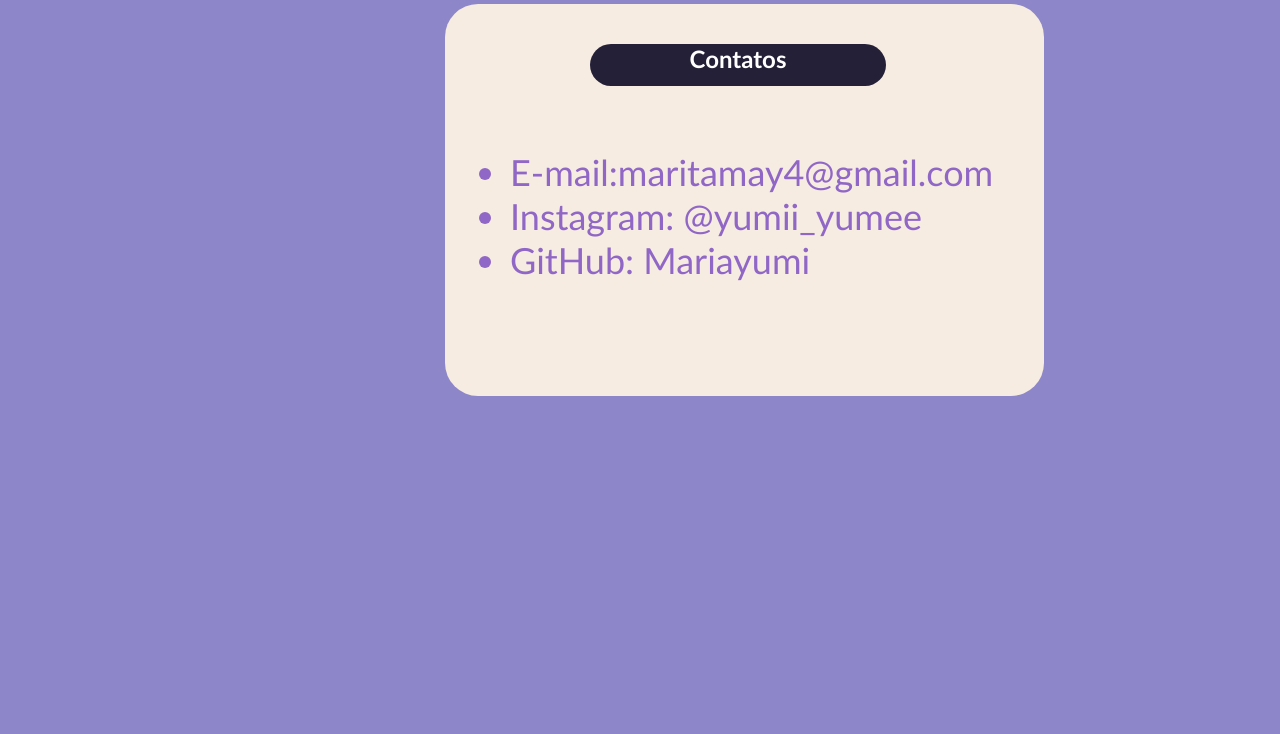
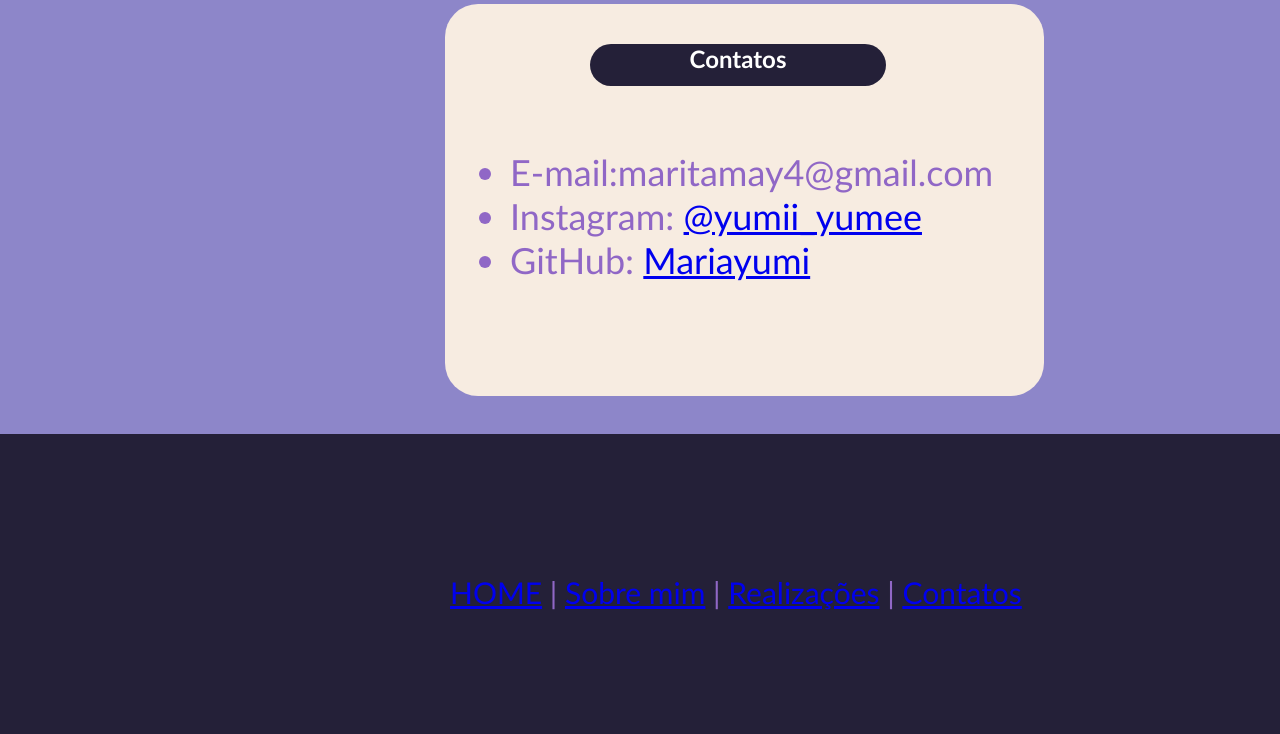
Before and after one commit to Mariayumi/trabalho_design_digital, a Python web app: template scr/template/contatos.html in a window 1280 px wide; the page is wider, and only the part inside the window is pictured. Shown: the part 366-1100 px from the top of that part. Before the commit the page ends 762 px from the top of that part, so only its background shows below. Run offline with Jinja, Linux system fonts and the light colour scheme; the template is opened without the code that fills it, so the values that code supplies are empty.

Commit message:
Html e css do projeto

```diff
--- a/scr/static/estilos.css
+++ b/scr/static/estilos.css
@@ -32,8 +32,16 @@ h1, ul{
 }
 .baixo{
     position: absolute;
+    left: 0px;
     width: 1520px;
-    height: 200px;
-    color: rgb(141, 134, 201);
+    height: 300px;
+    background-color: #242038;
     z-index: -1;
 }
+.links{
+    position: absolute;
+    color: #9067C6;
+    font-size: 30px;
+    left: 450px;
+    font-family: 'Trebuchet MS', 'Lucida Sans Unicode', 'Lucida Grande', 'Lucida Sans', Arial, sans-serif;
+}
--- a/scr/template/contatos.html
+++ b/scr/template/contatos.html
@@ -46,10 +46,16 @@
     <h1 class='cont'>Contatos</h1>
     <ul class='info'>
         <li>E-mail:maritamay4@gmail.com</li>
-        <li>Instagram: @yumii_yumee</li>
-        <li>GitHub: Mariayumi</li>
+        <li>Instagram: <a href="https://www.instagram.com/yumii_yumee/">@yumii_yumee</a></li>
+        <li>GitHub: <a href="https://github.com/Mariayumi">Mariayumi</a></li>
     </ul>
     <div class='bloco1'></div>
+    </section>
+    <section class="links" style="top: 940px">
+        <a href="pagina_inicial.html">HOME</a> |
+        <a href="sobre_mim.html">Sobre mim</a> |
+        <a href="trabalhos.html">Realizações</a> |
+        <a href="contatos.html">Contatos</a>
     </section>
     <div class="baixo" style="top: 800px"></div>
 </body>
```
Also changed, not shown: scr/template/pagina_inicial.html (+7 -1 lines), scr/template/sobre_mim.html (+7 -1 lines), scr/template/trabalhos.html (+7 -1 lines).
